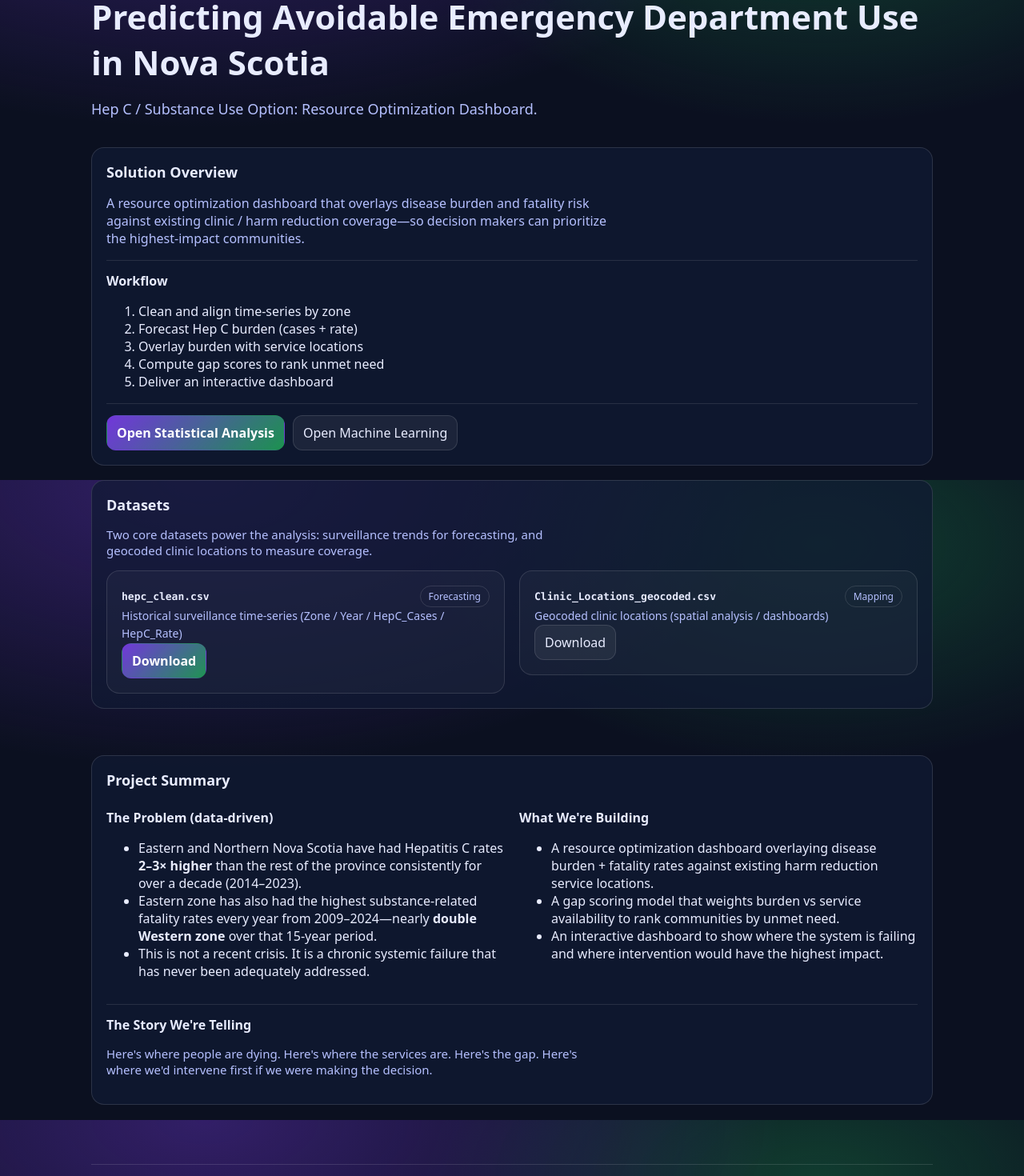
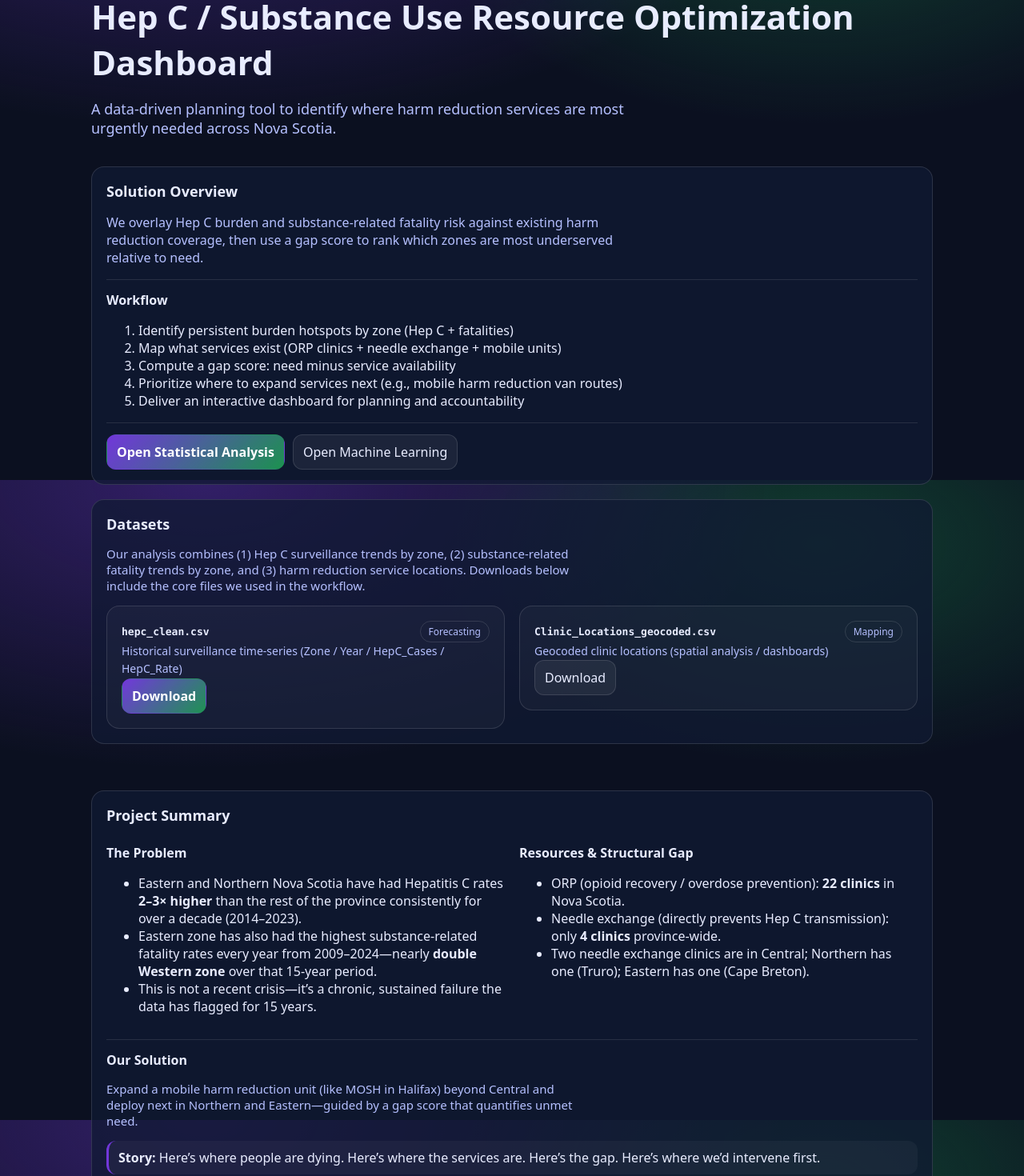
Before and after one commit to A00488698/datajam2026, a React (Vite) app: page / in a window 1280 px wide. Shown: the part 200-1670 px from the top of the page at 80% size. Built offline with nearby package versions, Linux system fonts and the light colour scheme.

Commit message:
Align site narrative with project pitch: problem, resources, gap score, mobile intervention, phases

```diff
--- a/src/pages/Home.tsx
+++ b/src/pages/Home.tsx
@@ -5,28 +5,29 @@ export default function Home() {
     <div className="container">
       <div className="hero">
         <div className="badge">DataJam 2026</div>
-        <h1 className="h1">Predicting Avoidable Emergency Department Use in Nova Scotia</h1>
+        <h1 className="h1">Hep C / Substance Use Resource Optimization Dashboard</h1>
         <p className="lead">
-          Hep C / Substance Use Option: Resource Optimization Dashboard.
+          A data-driven planning tool to identify where harm reduction services are most urgently needed across Nova
+          Scotia.
         </p>
       </div>
 
       <div className="card">
         <h2>Solution Overview</h2>
         <p className="lead" style={{ fontSize: 16 }}>
-          A resource optimization dashboard that overlays disease burden and fatality risk against existing clinic / harm
-          reduction coverage—so decision makers can prioritize the highest-impact communities.
+          We overlay Hep C burden and substance-related fatality risk against existing harm reduction coverage, then use a
+          gap score to rank which zones are most underserved relative to need.
         </p>
 
         <div className="divider" />
 
         <h3>Workflow</h3>
         <ol>
-          <li>Clean and align time-series by zone</li>
-          <li>Forecast Hep C burden (cases + rate)</li>
-          <li>Overlay burden with service locations</li>
-          <li>Compute gap scores to rank unmet need</li>
-          <li>Deliver an interactive dashboard</li>
+          <li>Identify persistent burden hotspots by zone (Hep C + fatalities)</li>
+          <li>Map what services exist (ORP clinics + needle exchange + mobile units)</li>
+          <li>Compute a gap score: need minus service availability</li>
+          <li>Prioritize where to expand services next (e.g., mobile harm reduction van routes)</li>
+          <li>Deliver an interactive dashboard for planning and accountability</li>
         </ol>
 
         <div className="divider" />
@@ -45,8 +46,8 @@ export default function Home() {
         <div className="card">
           <h2>Datasets</h2>
           <p className="lead" style={{ fontSize: 15 }}>
-            Two core datasets power the analysis: surveillance trends for forecasting, and geocoded clinic locations to
-            measure coverage.
+            Our analysis combines (1) Hep C surveillance trends by zone, (2) substance-related fatality trends by zone,
+            and (3) harm reduction service locations. Downloads below include the core files we used in the workflow.
           </p>
 
           <div className="grid two" style={{ marginTop: 12 }}>
@@ -94,7 +95,7 @@ export default function Home() {
           <h2>Project Summary</h2>
           <div className="grid" style={{ gridTemplateColumns: '1fr 1fr' }}>
             <div>
-              <h3>The Problem (data-driven)</h3>
+              <h3>The Problem</h3>
               <ul>
                 <li>
                   Eastern and Northern Nova Scotia have had Hepatitis C rates <b>2–3× higher</b> than the rest of the
@@ -104,25 +105,21 @@ export default function Home() {
                   Eastern zone has also had the highest substance-related fatality rates every year from 2009–2024—nearly
                   <b> double Western zone</b> over that 15-year period.
                 </li>
-                <li>
-                  This is not a recent crisis. It is a chronic systemic failure that has never been adequately addressed.
-                </li>
+                <li>This is not a recent crisis—it’s a chronic, sustained failure the data has flagged for 15 years.</li>
               </ul>
             </div>
 
             <div>
-              <h3>What We're Building</h3>
+              <h3>Resources & Structural Gap</h3>
               <ul>
                 <li>
-                  A resource optimization dashboard overlaying disease burden + fatality rates against existing harm
-                  reduction service locations.
+                  ORP (opioid recovery / overdose prevention): <b>22 clinics</b> in Nova Scotia.
                 </li>
                 <li>
-                  A gap scoring model that weights burden vs service availability to rank communities by unmet need.
+                  Needle exchange (directly prevents Hep C transmission): only <b>4 clinics</b> province-wide.
                 </li>
                 <li>
-                  An interactive dashboard to show where the system is failing and where intervention would have the
-                  highest impact.
+                  Two needle exchange clinics are in Central; Northern has one (Truro); Eastern has one (Cape Breton).
                 </li>
               </ul>
             </div>
@@ -130,11 +127,16 @@ export default function Home() {
 
           <div className="divider" />
 
-          <h3>The Story We're Telling</h3>
+          <h3>Our Solution</h3>
           <p className="lead" style={{ fontSize: 15 }}>
-            Here's where people are dying. Here's where the services are. Here's the gap. Here's where we'd intervene
-            first if we were making the decision.
+            Expand a mobile harm reduction unit (like MOSH in Halifax) beyond Central and deploy next in Northern and
+            Eastern—guided by a gap score that quantifies unmet need.
           </p>
+
+          <div className="callout" style={{ marginTop: 12 }}>
+            <b>Story:</b> Here’s where people are dying. Here’s where the services are. Here’s the gap. Here’s where we’d
+            intervene first.
+          </div>
         </div>
       </div>
 
--- a/src/pages/StatisticalAnalysis.tsx
+++ b/src/pages/StatisticalAnalysis.tsx
@@ -80,13 +80,13 @@ export default function StatisticalAnalysis() {
         <div className="card toc">
           <h2>On This Page</h2>
           {[
-            ['sec-1-1', '1. Descriptive statistics'],
-            ['sec-1-2', '2. Correlation vs. causation'],
-            ['sec-1-3', '3. Hypothesis testing basics'],
-            ['sec-1-4', '4. Choosing the right test'],
-            ['sec-1-5', '5. p-values & confidence intervals'],
-            ['sec-1-6', '6. Identifying meaningful patterns'],
-            ['sec-1-7', '7. Hands-On Statistics Practice'],
+            ['sec-1-1', '1. Problem discovery (data audit)'],
+            ['sec-1-2', '2. Burden disparity by zone'],
+            ['sec-1-3', '3. Resource distribution gap'],
+            ['sec-1-4', '4. Gap score concept (need vs services)'],
+            ['sec-1-5', '5. Visual analytics (Power BI)'],
+            ['sec-1-6', '6. Key takeaways'],
+            ['sec-1-7', '7. Next steps'],
           ].map(([id, label]) => (
             <a
               key={id}
@@ -105,52 +105,83 @@ export default function StatisticalAnalysis() {
 
       <div className="section">
         <div className="card article">
-          <h2 id="sec-1-1">1. Descriptive statistics (mean, median, variance, distributions)</h2>
+          <h2 id="sec-1-1">1. Problem discovery (data audit)</h2>
           <p>
-            We start by summarizing what is typical, how spread out values are, and whether the distribution suggests
-            outliers or data quality issues.
+            We started by exploring notifiable disease trends by zone. A persistent, multi-year disparity stood out: Hep C
+            burden in Eastern and Northern Nova Scotia has remained far higher than the rest of the province.
           </p>
 
-          <h2 id="sec-1-2">2. Correlation vs. causation</h2>
+          <h2 id="sec-1-2">2. Burden disparity by zone</h2>
           <p>
-            Correlation highlights association, but does not prove causation. We use this step to generate hypotheses and
-            guide deeper analysis.
+            Eastern and Northern zones show Hepatitis C rates roughly <b>2–3× higher</b> than other zones over 2014–2023.
+            Eastern also has the highest substance-related fatality burden over the last 15 years.
           </p>
 
-          <h2 id="sec-1-3">3. Hypothesis testing basics</h2>
+          <h2 id="sec-1-3">3. Resource distribution gap</h2>
           <p>
-            We apply hypothesis testing to separate signal from noise and avoid over-interpreting random variation.
+            We then examined service availability. Nova Scotia has two major harm reduction resource types:
+          </p>
+          <ul>
+            <li>
+              <b>ORP clinics</b> (overdose prevention / recovery): 22 clinics province-wide.
+            </li>
+            <li>
+              <b>Needle exchange</b> (directly prevents Hep C transmission): only 4 clinics province-wide.
+            </li>
+          </ul>
+          <p>
+            Needle exchange coverage is concentrated in Central; Northern and Eastern each rely on a single clinic that is
+            easily overwhelmed.
           </p>
 
-          <h2 id="sec-1-4">4. Choosing the right test (t-test, chi-square, ANOVA)</h2>
+          <h2 id="sec-1-4">4. Gap score concept (need vs services)</h2>
           <p>
-            The test selection depends on the data type (numeric vs categorical) and the number of groups being
-            compared.
+            Disease burden alone is not enough. A zone could have high rates but also strong coverage. What matters is the
+            <b> gap between need and resources</b>.
+          </p>
+          <div className="callout">
+            <b>Gap Score:</b> (0.5 × Normalized HepC Rate) + (0.5 × Normalized Fatality Rate) − Normalized Service Score
+            <br />
+            <b>Service Score:</b> weighted count of harm reduction services per zone (needle exchange counts double).
+          </div>
+          <p>
+            Higher score → bigger gap → higher priority for intervention.
           </p>
 
-          <h2 id="sec-1-5">5. p-values &amp; confidence intervals</h2>
+          <h2 id="sec-1-5">5. Visual analytics (Power BI)</h2>
           <p>
-            P-values measure how surprising results are under the null hypothesis; confidence intervals provide effect
-            size and uncertainty.
+            We built a dashboard to communicate burden trends and resource gaps clearly to non-technical decision makers.
           </p>
 
-          <h2 id="sec-1-6">6. Identifying meaningful patterns</h2>
-          <p>
-            We focus on effect size, practical meaning, and consistency over time/zones—beyond just statistical
-            significance.
-          </p>
+          <h2 id="sec-1-6">6. Key takeaways</h2>
+          <ul>
+            <li>Central is relatively well-served (gap score tends negative).</li>
+            <li>Northern and Eastern are underserved (gap score positive).</li>
+            <li>
+              A mobile harm reduction unit already operates in Central; the data indicates it should expand to Northern and
+              Eastern next.
+            </li>
+          </ul>
 
-          <h2 id="sec-1-7">7. Hands-On Statistics Practice</h2>
-          <p>
-            The analysis outputs feed into the dashboard story: burden trends, zone comparisons, and resource gaps.
-          </p>
+          <h2 id="sec-1-7">7. Next steps</h2>
+          <ul>
+            <li>
+              Phase 1: deploy/route a mobile needle exchange + testing unit in Northern and Eastern zones.
+            </li>
+            <li>
+              Phase 2: track utilization (needles, tests, patients reached) to optimize routing.
+            </li>
+            <li>
+              Phase 3: invest in additional mobile units backed by updated data.
+            </li>
+          </ul>
 
           <div className="divider" />
 
           <h2>Power BI Visualization</h2>
           <p className="lead" style={{ fontSize: 15 }}>
-            The dashboard visualizes burden over time and helps communicate where the gap between risk and resources is
-            most severe.
+            The dashboard visualizes burden over time and highlights where the gap between risk and resources is most
+            severe—so public health teams can prioritize outreach and harm-reduction services.
           </p>
           <div className="btnrow">
             <a
```
Also changed, not shown: src/pages/MachineLearning.tsx (+21 -9 lines).
